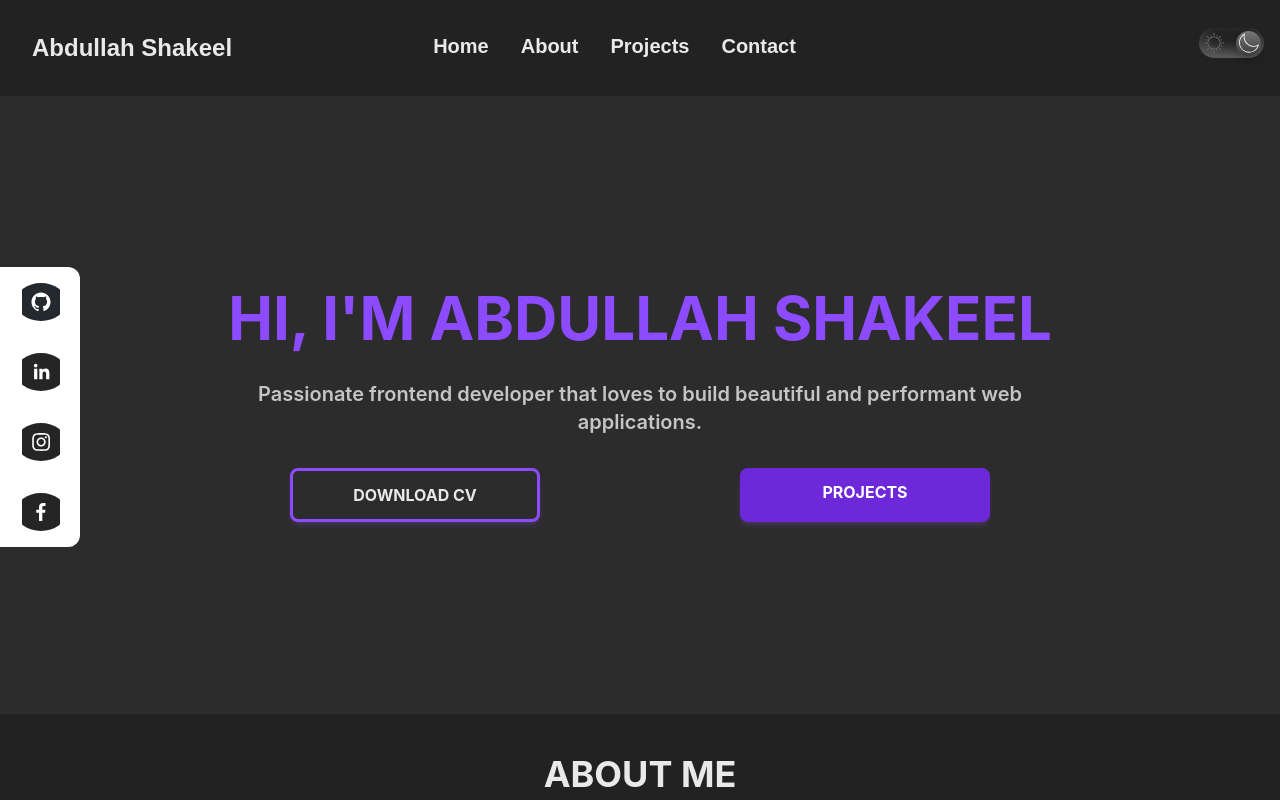
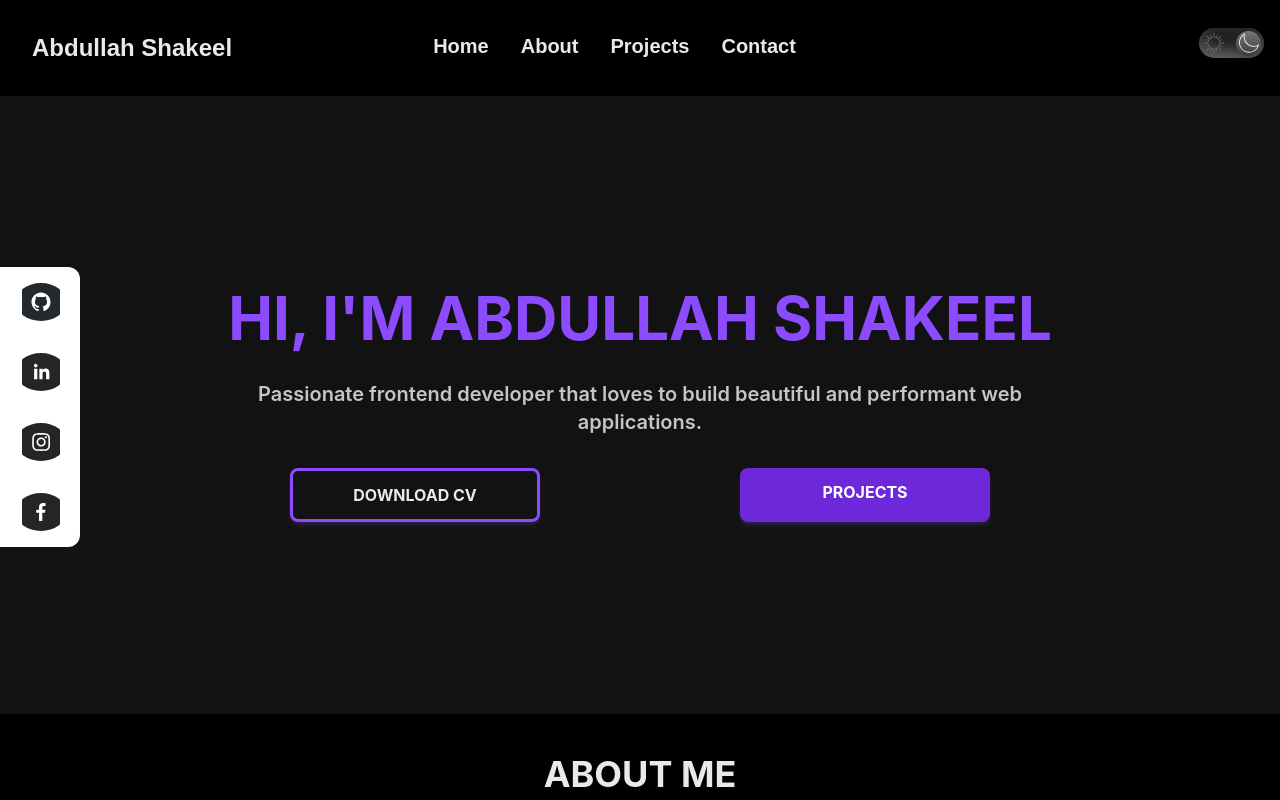
Before and after one commit to abdullah599/portfolio, a React (Create React App) app: page / in a window 1280 px wide. Shown: the top 800 px of the page. Built offline with nearby package versions, Linux system fonts and the light colour scheme.

Commit message:
Color Adjustment in Dark Mode

```diff
--- a/src/index.css
+++ b/src/index.css
@@ -3,8 +3,8 @@
 @tailwind utilities;
 :root{
 
-  --background-color-1:#2d2c2c;
-  --background-color-2:  #222222;
+  --background-color-1:#121212;
+  --background-color-2:  #000000;
 
   --primary-text-color:rgb(233, 233, 233);
   --secondary-text-color:#c5c5c5;
```
